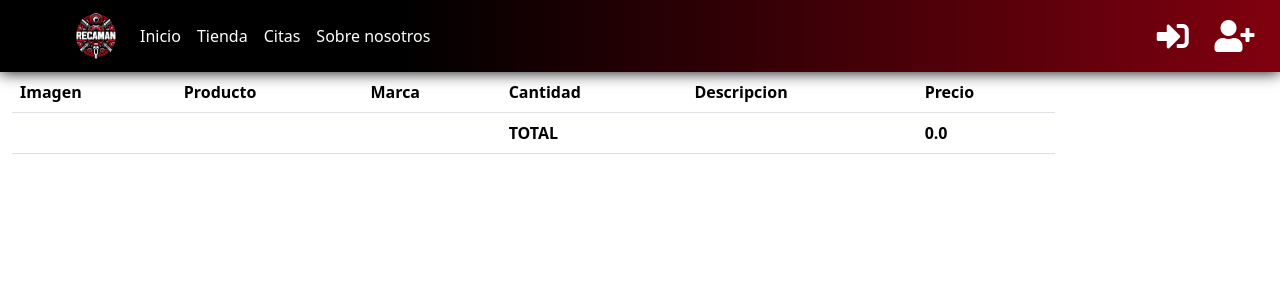
After one commit to davidmato/RecaMan, a Django app: page /recaman/tienda/cart in a window 1280 px wide. The commit adds this page. Shown: the top 300 px of the page. Run offline with Django 4.2, Linux system fonts and the light colour scheme; the visitor is signed in with stand-in values (Sample User, id 1).

Commit message:
creacion cart, tienda lista

```diff
--- a/RecaManApp/models.py
+++ b/RecaManApp/models.py
@@ -19,7 +19,7 @@ class Tipo_producto(models.Model):
     def __str__(self):
         return self.nombre
 
-class EstadoCita(models.TextChoices):
+class EstadoCitas(models.TextChoices):
     PENDIENTE = 'PENDIENTE','Pendiente'
     FINALIZADA = 'FINALIZADA','Finalizada'
     ACEPTADA = 'ACEPTADA', 'Aceptada'
@@ -113,7 +113,7 @@ class Citas (models.Model):
     fecha = models.DateField()
     hora = models.TimeField(null=True)
     motivo = models.CharField(max_length=200)
-    estado = models.CharField(max_length=15, choices=EstadoCita.choices, default=EstadoCita.PENDIENTE)
+    estado = models.CharField(max_length=15, choices=EstadoCitas.choices, default=EstadoCitas.PENDIENTE)
     cliente = models.ForeignKey(Cliente, on_delete=models.CASCADE)
     mecanico = models.ForeignKey(Mecanico, on_delete=models.CASCADE, null=True)
     cocheCliente = models.ForeignKey(CocheCliente, on_delete=models.CASCADE, null=True)
--- a/RecaManApp/views.py
+++ b/RecaManApp/views.py
@@ -4,6 +4,8 @@ from django.contrib.auth.hashers import make_password
 from django.shortcuts import render, get_object_or_404, redirect
 from RecaManApp.models import *
 from .decorators import *
+from django.core.paginator import Paginator
+
 
 
 # Create your views here.
@@ -353,6 +355,106 @@ def index(request):
     return render(request, 'index.html')
 
 def tienda(request):
-    producto_tienda = Producto.objects.all()
-    tipos_productos = Tipo_producto.objects.all()  # Obtiene todos los tipos de productos
+    producto_tienda_list = Producto.objects.all()
+    tipos_productos = Tipo_producto.objects.all()
+
+    paginator = Paginator(producto_tienda_list, 6)
+    page_number = request.GET.get('page')
+    producto_tienda = paginator.get_page(page_number)
+
     return render(request, 'tienda.html', {'producto_tienda': producto_tienda, 'tipos_productos_tienda': tipos_productos})
+
+#codigo david carrito
+
+def buscador(request):
+    query = request.GET.get('q')
+    if query:
+        productos = Producto.objects.filter(nombre__icontains=query)
+    else:
+        productos = Producto.objects.all()
+    return render(request, 'tienda.html', {'producto': productos})
+
+def lista_productos_tienda(request):
+    productos = Producto.objects.all()
+    return render(request, 'tienda.html', {'producto': productos})
+
+@check_user_roles('CLIENTE')
+def add_to_cart(request, id):
+    cart = {}
+
+    # Comprobar si hay ya un carrito en sesión
+    if "cart" in request.session:
+        cart = request.session.get("cart", {})
+
+    # Comprobar que el producto está o no está en el carrito
+    if str(id) in cart.keys():
+        cart[str(id)] = cart[str(id)] + 1
+    else:
+        cart[str(id)] = 1
+
+    request.session["cart"] = cart
+
+    return redirect('tienda')
+
+@check_user_roles('CLIENTE')
+def show_cart(request):
+    cart = {}
+    session_cart = {}
+    total = 0.0
+
+    if 'cart' in request.session:
+        session_cart = request.session.get('cart', {})
+
+    for key in session_cart.keys():
+        product = Producto.objects.get(id=key)
+        amount = session_cart[key]
+        cart[product] = amount
+        total += amount * product.precio
+
+    return render(request, 'cart.html', {'cart': cart, 'total': total})
+@check_user_roles('CLIENTE')
+def eliminar_producto_carrito(request, id):
+    # Comprobar si hay ya un carrito en sesión
+    if "cart" in request.session:
+        cart = request.session.get("cart", {})
+
+        # Comprobar que el producto está en el carrito
+        if str(id) in cart.keys():
+            del cart[str(id)]  # eliminar el producto del carrito
+
+        request.session["cart"] = cart  # guardar el carrito actualizado en la sesión
+
+    return redirect('show_cart')
+
+@check_user_roles('CLIENTE')
+def incrementar_carrito(request, producto_id):
+    cart = {}
+
+    # Comprobar si hay ya un carrito en sesión
+    if "cart" in request.session:
+        cart = request.session.get("cart", {})
+
+    # Comprobar que el producto está o no está en el carrito
+    if str(producto_id) in cart.keys():
+        cart[str(producto_id)] = cart[str(producto_id)] + 1
+
+    request.session["cart"] = cart
+
+    return redirect('show_cart')
+
+@check_user_roles('CLIENTE')
+def disminuir_carrito(request, producto_id):
+    cart = {}
+
+    # Comprobar si hay ya un carrito en sesión
+    if "cart" in request.session:
+        cart = request.session.get("cart", {})
+
+    # Comprobar que el producto está o no está en el carrito
+    if str(producto_id) in cart.keys():
+        if cart[str(producto_id)] > 1:
+            cart[str(producto_id)] = cart[str(producto_id)] - 1
+
+    request.session["cart"] = cart
+
+    return redirect('show_cart')
--- /dev/null
+++ b/templates/cart.html
@@ -0,0 +1,63 @@
+{% include 'headerIndex.html' %}
+{% load static %}
+
+
+
+{% block content %}
+
+
+
+<div class="container-fluid">
+    <div class="row">
+        <div class="col-12 col-md-10">
+            {% csrf_token %}
+            <div class="table-responsive">
+                <table class="table">
+                    <thead>
+                        <tr>
+                            <th scope="col">Imagen</th>
+                            <th scope="col">Producto</th>
+                            <th scope="col">Marca</th>
+                            <th scope="col">Cantidad</th>
+                            <th scope="col">Descripcion</th>
+                            <th scope="col">Precio</th>
+                        </tr>
+                    </thead>
+                    <tbody>
+                        {% for k,v in cart.items %}
+                            <tr>
+                                <td><img src="{{k.url}}" alt="" class="rounded-circle" style="height: 50px; width: 50px;"></td>
+                                <td>{{ k.nombre }}</td>
+                                <td>{{ k.marca.nombre }}</td>
+                                <td>{{ v }}
+                                    <a href="{% url 'incrementar_carrito' k.id %}">+</a>
+                                    <a href="{% url 'disminuir_carrito' k.id %}">-</a>
+                                </td>
+                                <td>{{k.descripcion}}</td>
+                                <td>{{ k.precio }}</td>
+                                <td><a class="icon-link" href="{% url 'eliminar_carrito' k.id %}"><img src="{% static 'icons8-papelera-24.png' %}"></a></td>
+                            </tr>
+                        {% endfor %}
+                        <tr>
+                            <td></td>
+                            <td></td>
+                            <td></td>
+                            <td><b>TOTAL</b></td>
+                            <td></td>
+                            <td>
+                                <b>{{ total }}</b>
+                            </td>
+                        </tr>
+                    </tbody>
+                </table>
+            </div>
+        </div>
+    </div>
+</div>
+
+
+
+
+
+
+{% endblock %}
```
Also changed, not shown: RecaManApp/url.py (+9 -0 lines), templates/headerTienda.html (+6 -4 lines), templates/listado_citasCliente.html (added, +51 -0 lines), templates/tienda.html (+25 -3 lines).
